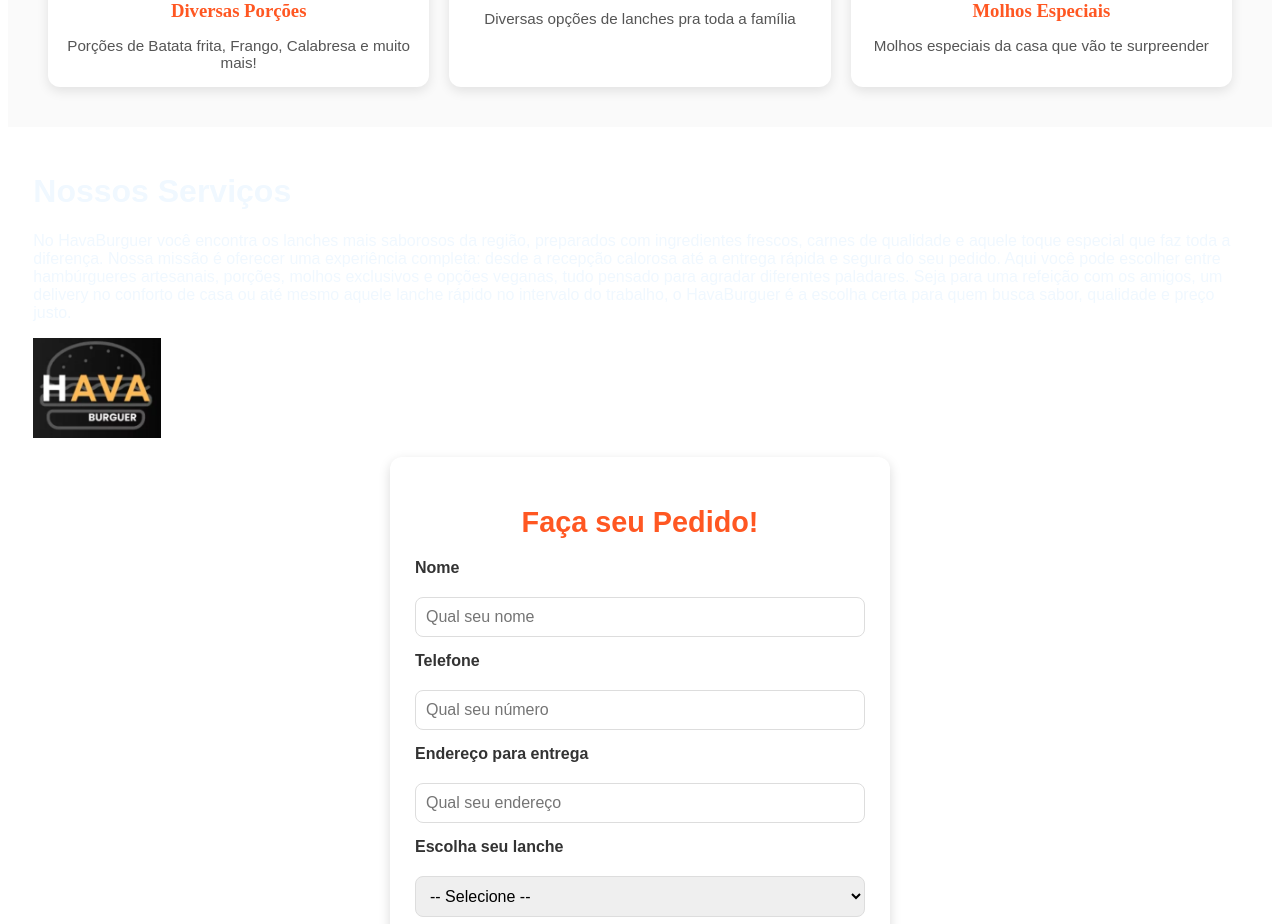
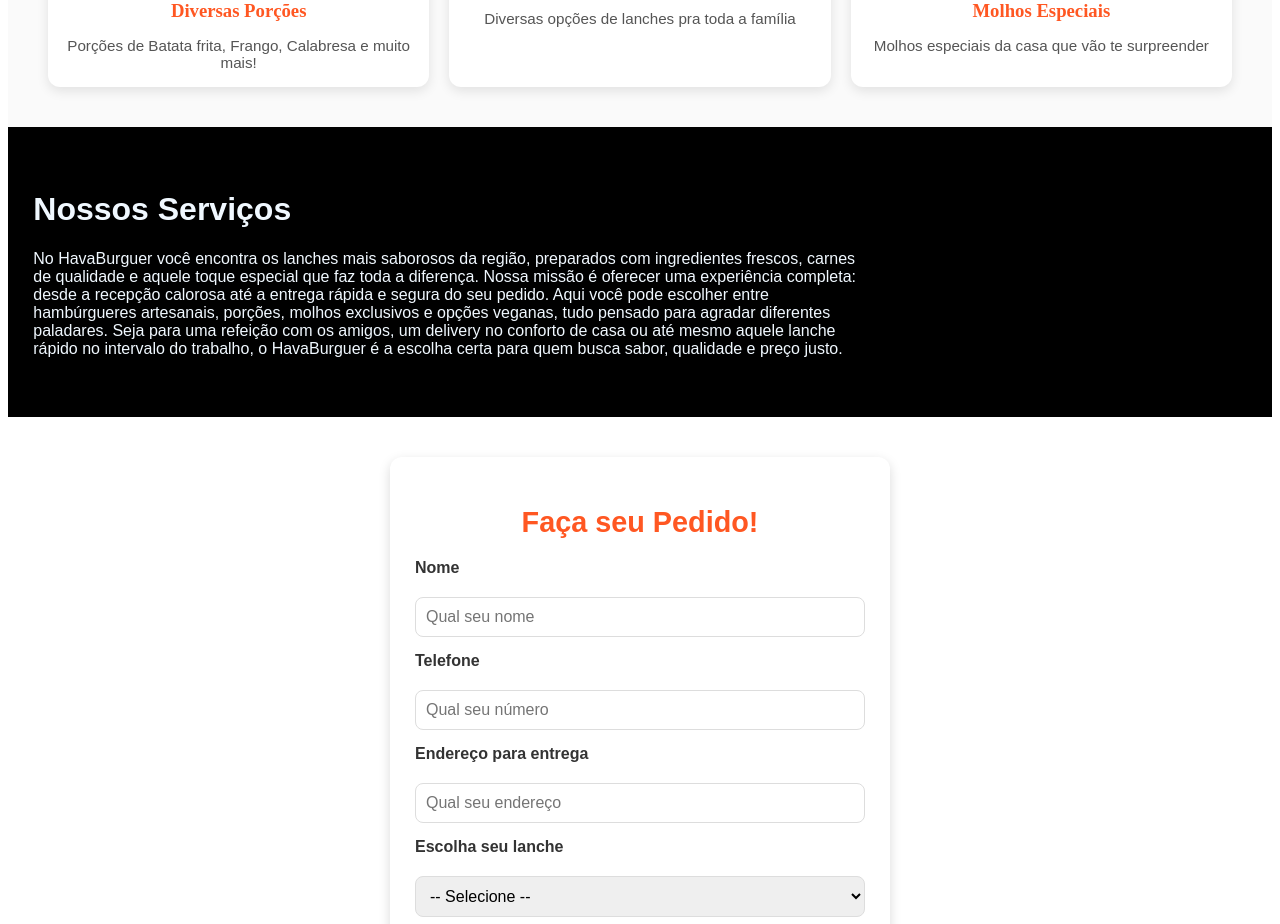
Before and after one commit to eduardodossantos03/HavaBurguer, a React (Vite) app: page / in a window 1280 px wide. Shown: the part 1100-2024 px from the top of the page. Built offline with nearby package versions, Linux system fonts and the light colour scheme.

Commit message:
servicos.css

```diff
--- a/src/components/Servico/servicos.css
+++ b/src/components/Servico/servicos.css
@@ -1,8 +1,27 @@
 .servico {
-    text-aling:center;
+    display: flex;
+    justify-content: space-between;
+    align-items: center; /* Centraliza verticalmente */
+    background-color: black;
     color: aliceblue;
     padding: 2%;
     width: 96%;
     height: 30vh;
     gap: 2rem;
 }
+
+.servico h1,
+.servico p {
+    width: 70%;
+}
+
+.imagem {
+    flex: 1;
+    text-align: right;
+}
+
+.imagem img {
+    max-width: 100%;
+    height: auto;
+    border-radius: 8px;
+}
```
